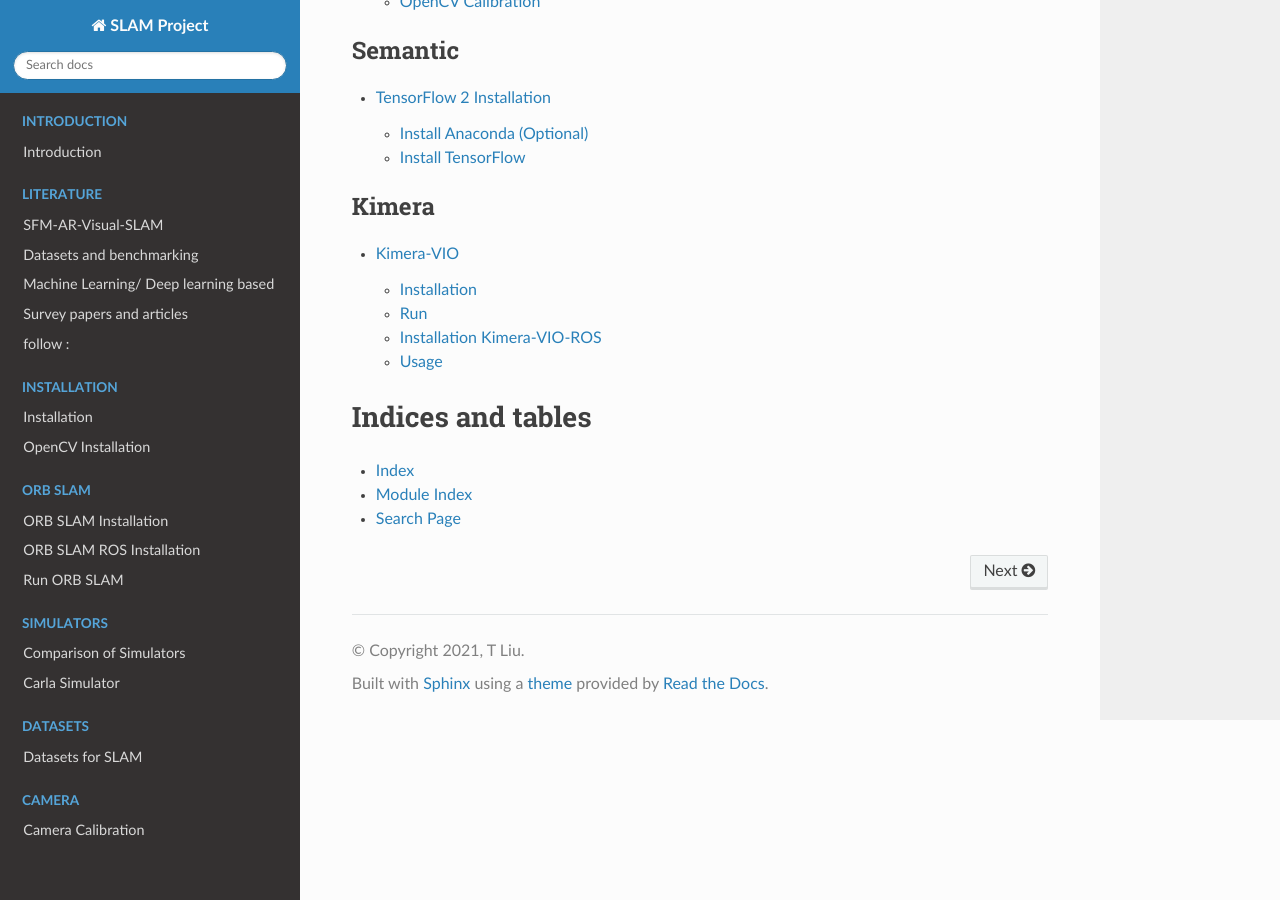
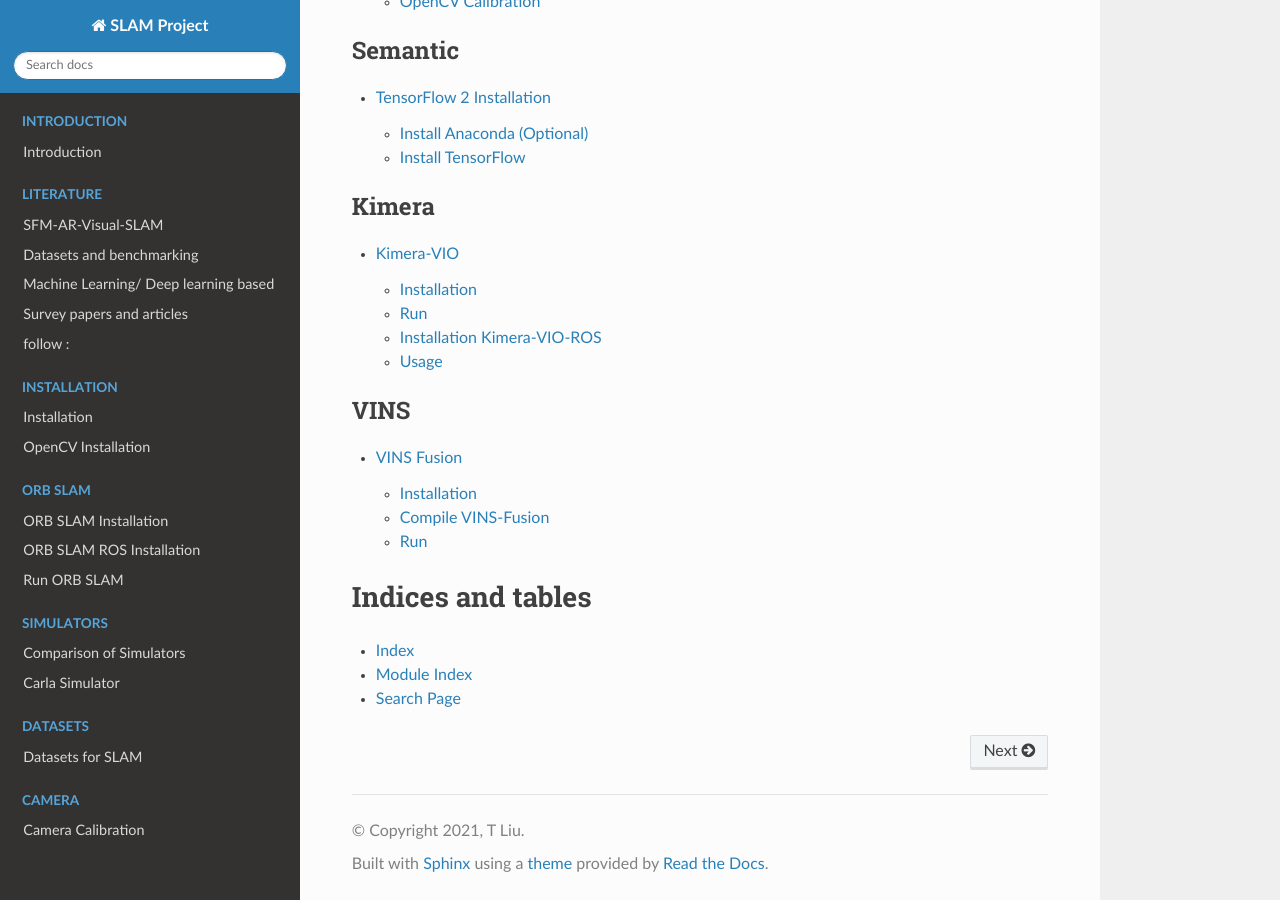
Before and after one commit to tianchenliu/uuv-slam-docs-test, a Sphinx documentation site: the page built from docs/source/index.rst, in a window 1280 px wide and 900 px high, scrolled down 1550 px. Built offline with Sphinx 7.4.7 and the Read the Docs theme 2.0.0, drawn with Linux system fonts in a browser that asks for light colours.

Commit message:
Add VINS Fusion doc

```diff
--- a/docs/source/index.rst
+++ b/docs/source/index.rst
@@ -67,6 +67,11 @@ underwater vehicle SLAM project.
 
    sections/kimera/kimera_vio
 
+.. toctree::
+   :maxdepth: 2
+   :caption: VINS
+
+   sections/vins/vins_fusion
 
 Indices and tables
 ==================
```
